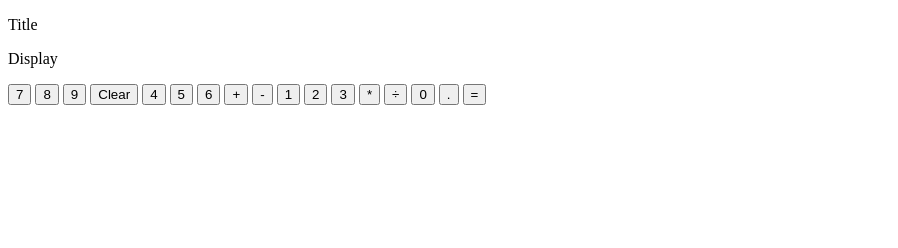
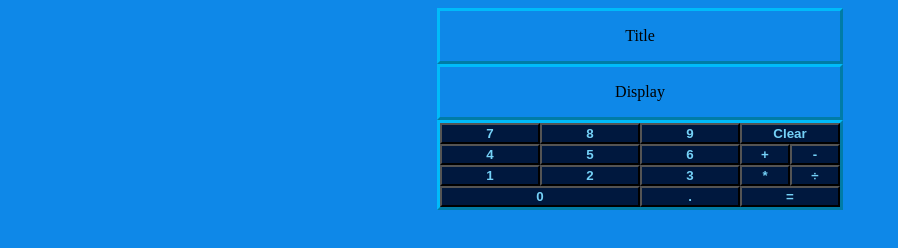
Before and after one commit to TurtleNaTree/Calculator, a plain HTML site: page index.html in a window 1280 px wide. Shown: the whole page, without its empty margins (0-898 px from the left). Drawn offline with Linux system fonts and the light colour scheme.

Commit message:
added basic css to the calculator

```diff
--- a/index.html
+++ b/index.html
@@ -16,23 +16,23 @@
             <p>Display</p>
         </div>
         <div id="calcButtons">
-            <button>7</button>
-            <button>8</button>
-            <button>9</button>
-            <button>Clear</button>
-            <button>4</button>
-            <button>5</button>
-            <button>6</button>
-            <button>+</button>
-            <button>-</button>
-            <button>1</button>
-            <button>2</button>
-            <button>3</button>
-            <button>*</button>
-            <button>&#247;</button>
-            <button>0</button>
-            <button>.</button>
-            <button>=</button>
+            <button class="numInput">7</button>
+            <button class="numInput">8</button>
+            <button class="numInput">9</button>
+            <button class="clearInput">Clear</button>
+            <button class="numInput">4</button>
+            <button class="numInput">5</button>
+            <button class="numInput">6</button>
+            <button class="halfButton operationInput">+</button>
+            <button class="halfButton operationInput">-</button>
+            <button class="numInput">1</button>
+            <button class="numInput">2</button>
+            <button class="numInput">3</button>
+            <button class="halfButton operationInput">*</button>
+            <button class="halfButton operationInput">&#247;</button>
+            <button class="bigButton numInput">0</button>
+            <button class="operationInput">.</button>
+            <button class="solveInput">=</button>
         </div>
 
 
--- a/style.css
+++ b/style.css
@@ -0,0 +1,40 @@
+body {
+    background-color: #0e88e8;
+}
+
+#calcContainer{
+    display: flex;
+    flex-direction: column;
+    align-items: center;
+
+}
+
+#calcContainer div{
+    border-style: outset;
+    border-color: #00bbfa;
+}
+
+#calcContainer p{
+    width: 400px;
+    text-align: center;
+}
+
+#calcButtons {
+    display: flex;
+    flex-wrap: wrap;
+    max-width: 400px;
+}
+#calcButtons button {
+    width: 100px;
+    background-color: #00183e;
+    color: #74d1f7;
+    font-weight: 900;
+}
+
+#calcButtons .halfButton {
+    width: 50px;
+}
+
+#calcButtons .bigButton {
+    width: 200px;
+}
```
